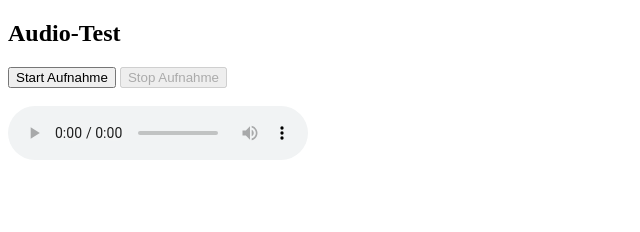
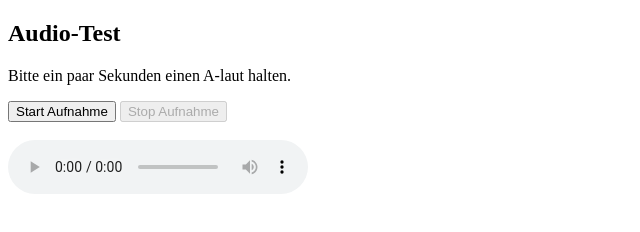
Before and after one commit to Irissib/quality_check, a plain HTML site: page index.html in a window 1280 px wide. Shown: the whole page, without its empty margins (0-640 px from the left). Drawn offline with Linux system fonts and the light colour scheme.

Commit message:
Update index.html

```diff
--- a/index.html
+++ b/index.html
@@ -7,7 +7,7 @@
 <body>
 
 <h2>Audio-Test</h2>
-
+<p id="info">Bitte ein paar Sekunden einen A-laut halten.</p>
 <button id="start">Start Aufnahme</button>
 <button id="stop" disabled>Stop Aufnahme</button>
 
```
